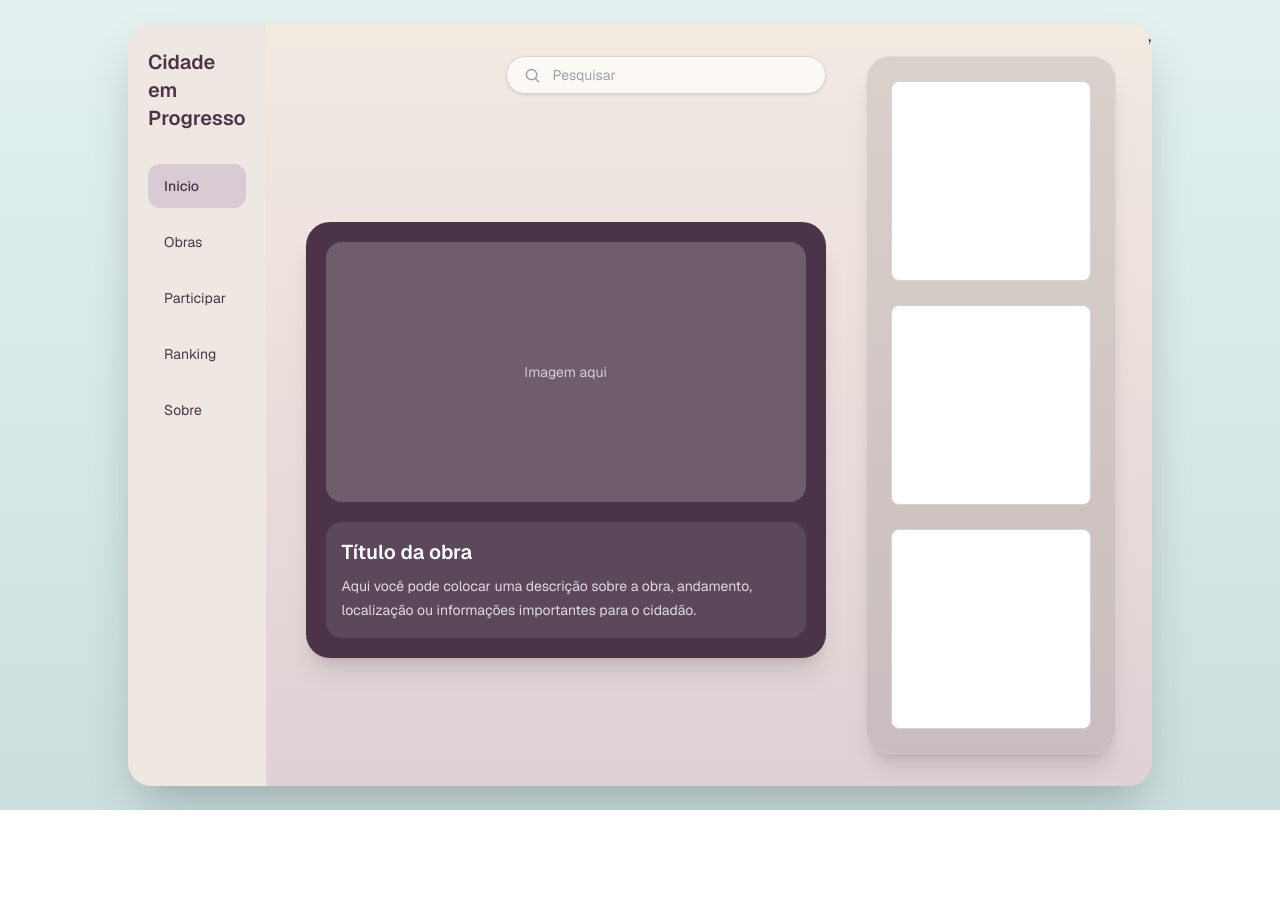
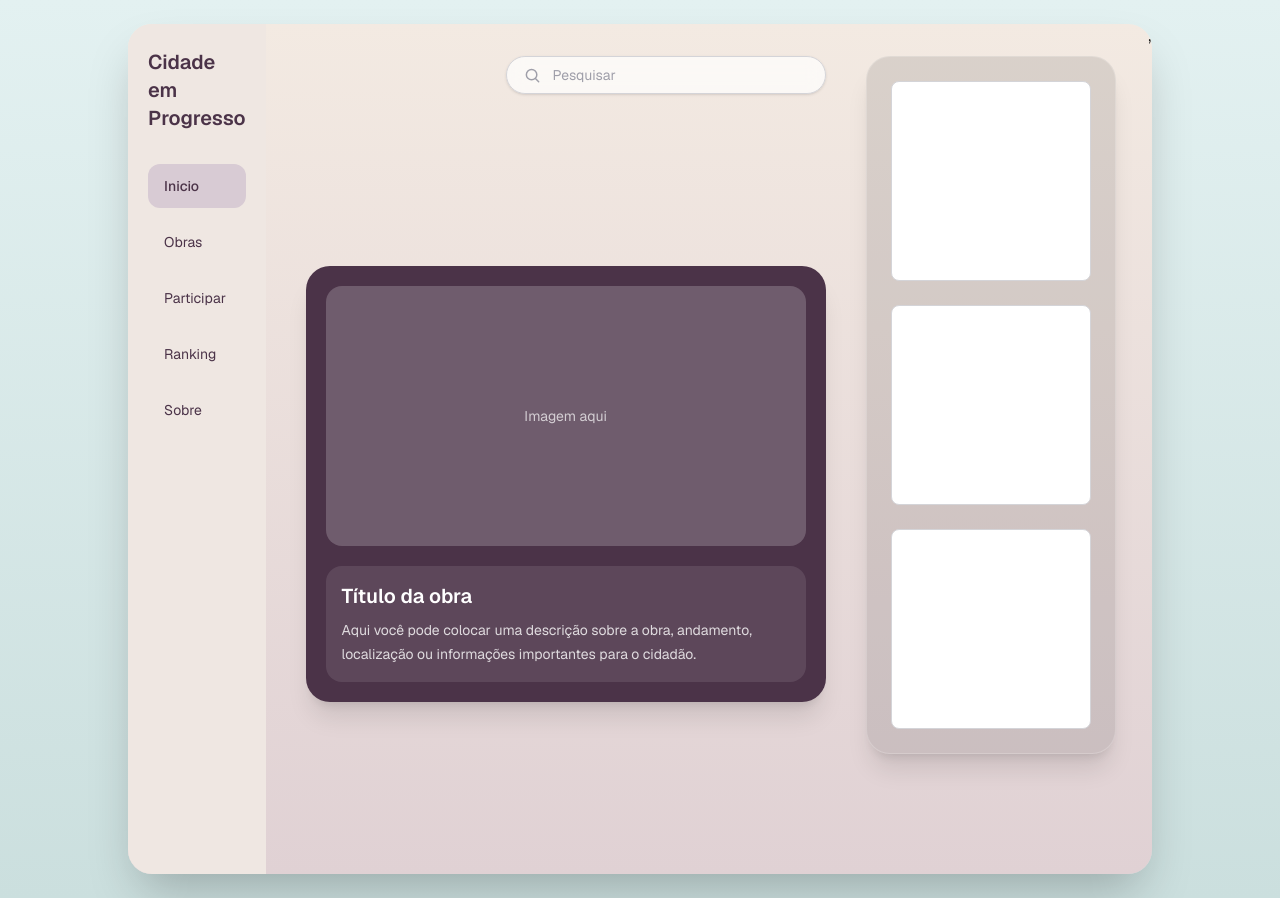
Before and after one commit to TornadoP/Cidade-Em-Progresso, a Next.js app: page / in a window 1280 px wide. Before the commit the page ends 810 px from the top, so only its background shows below. Built offline with nearby package versions, Linux system fonts and the light colour scheme.

Commit message:
redimensionando div principal e div centralizada

```diff
--- a/app/page.tsx
+++ b/app/page.tsx
@@ -4,7 +4,7 @@ import Image from "next/image";
 export default function Home() {
   return (
     <div className="flex min-h-screen items-center justify-center bg-gradient-to-b from-[#E3F1F1] to-[#CBDfde] font-sans p-6">
-      <main className="flex min-h-[650px] w-full max-w-5xl overflow-hidden rounded-3xl bg-gradient-to-b from-[#F3EAE2] to-[#E0D1D4] shadow-2xl">
+      <main className="flex min-h-[850px] w-full max-w-5xl overflow-hidden rounded-3xl bg-gradient-to-b from-[#F3EAE2] to-[#E0D1D4] shadow-2xl">
         {/* SIDEBAR ESQUERDA - a cor #4B3348 é um tom de roxo, ou lilas */}
         <aside className="flex w-56 flex-col bg-[#EFE7E2] px-5 py-6 text-[#4B3348]">
           <h1 className="mb-8 text-xl font-semibold">Cidade em Progresso</h1>
```
